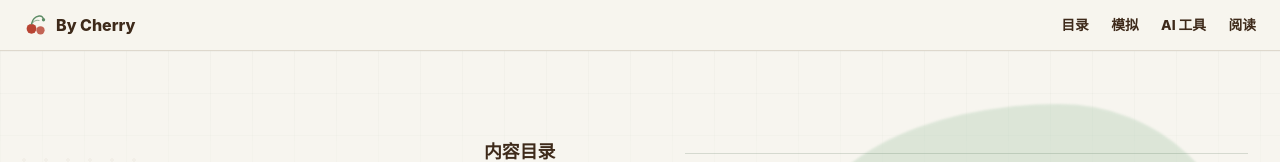
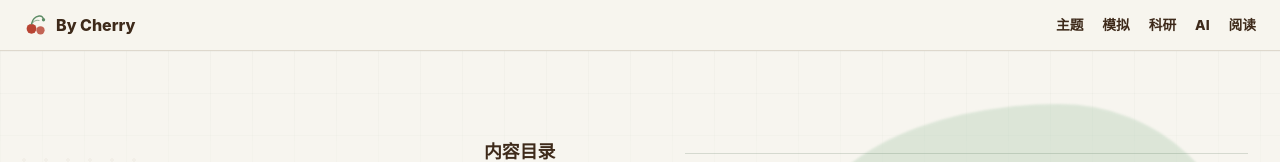
Before and after one commit to liruirui321/Bycherry, a React (Vite) app: page / in a window 1280 px wide. Shown: the top 162 px of the page. Built offline with nearby package versions, Linux system fonts and the light colour scheme.

Commit message:
Refine homepage navigation hierarchy

```diff
--- a/scripts/verify-content-integrity.mjs
+++ b/scripts/verify-content-integrity.mjs
@@ -1312,7 +1312,7 @@ function verifyLearnerProductPositioning() {
   expect(navSource.includes('import { navigateClient, shouldUseClientNavigation } from "../navigation"'), "Navigation logo must keep client-side home navigation.");
   expect(navSource.includes('href="/#works"') && navSource.includes('navigateClient("/#works")') && !navSource.includes('href="/#top"') && !navSource.includes('navigateClient("/#top")'), "Navigation logo must return to the content directory instead of a generic top anchor.");
   expect(navSource.includes('className="nav-menu"') && navSource.includes('aria-label="主要内容入口"'), "Navigation should expose a compact top menu for real content destinations.");
-  for (const requiredNavEntry of ['label: "目录"', 'label: "模拟"', 'label: "AI 工具"', 'label: "阅读"', 'href: "/works/gene-expression"', 'href: "/works/concept-explainer"', 'href: "/reading"']) {
+  for (const requiredNavEntry of ['label: "主题"', 'label: "模拟"', 'label: "科研"', 'label: "AI"', 'label: "阅读"', 'href: "/works/gene-expression"', 'href: "/works/research-prompt-kit"', 'href: "/works/concept-explainer"', 'href: "/reading"']) {
     expect(navSource.includes(requiredNavEntry), `Navigation compact menu is missing: ${requiredNavEntry}`);
   }
   expect(!navSource.includes('className="nav-links"') && !navSource.includes('className="nav-link"'), "Navigation must not restore the old repeated nav-link system.");
--- a/src/app/components/Nav.tsx
+++ b/src/app/components/Nav.tsx
@@ -4,9 +4,10 @@ import { navigateClient, shouldUseClientNavigation } from "../navigation";
 
 export function Nav() {
   const menuItems = [
-    { label: "目录", href: "/#works" },
+    { label: "主题", href: "/#works" },
     { label: "模拟", href: "/works/gene-expression" },
-    { label: "AI 工具", href: "/works/concept-explainer" },
+    { label: "科研", href: "/works/research-prompt-kit" },
+    { label: "AI", href: "/works/concept-explainer" },
     { label: "阅读", href: "/reading" },
   ];
 
@@ -57,7 +58,7 @@ export function Nav() {
             By Cherry
           </span>
         </a>
-        <div className="nav-menu" role="group" aria-label="主要内容入口" style={{ display: "flex", alignItems: "center", gap: "1.4rem" }}>
+        <div className="nav-menu" role="group" aria-label="主要内容入口" style={{ display: "flex", alignItems: "center", gap: "1.18rem" }}>
           {menuItems.map((item) => (
             <a
               key={item.href}
```
